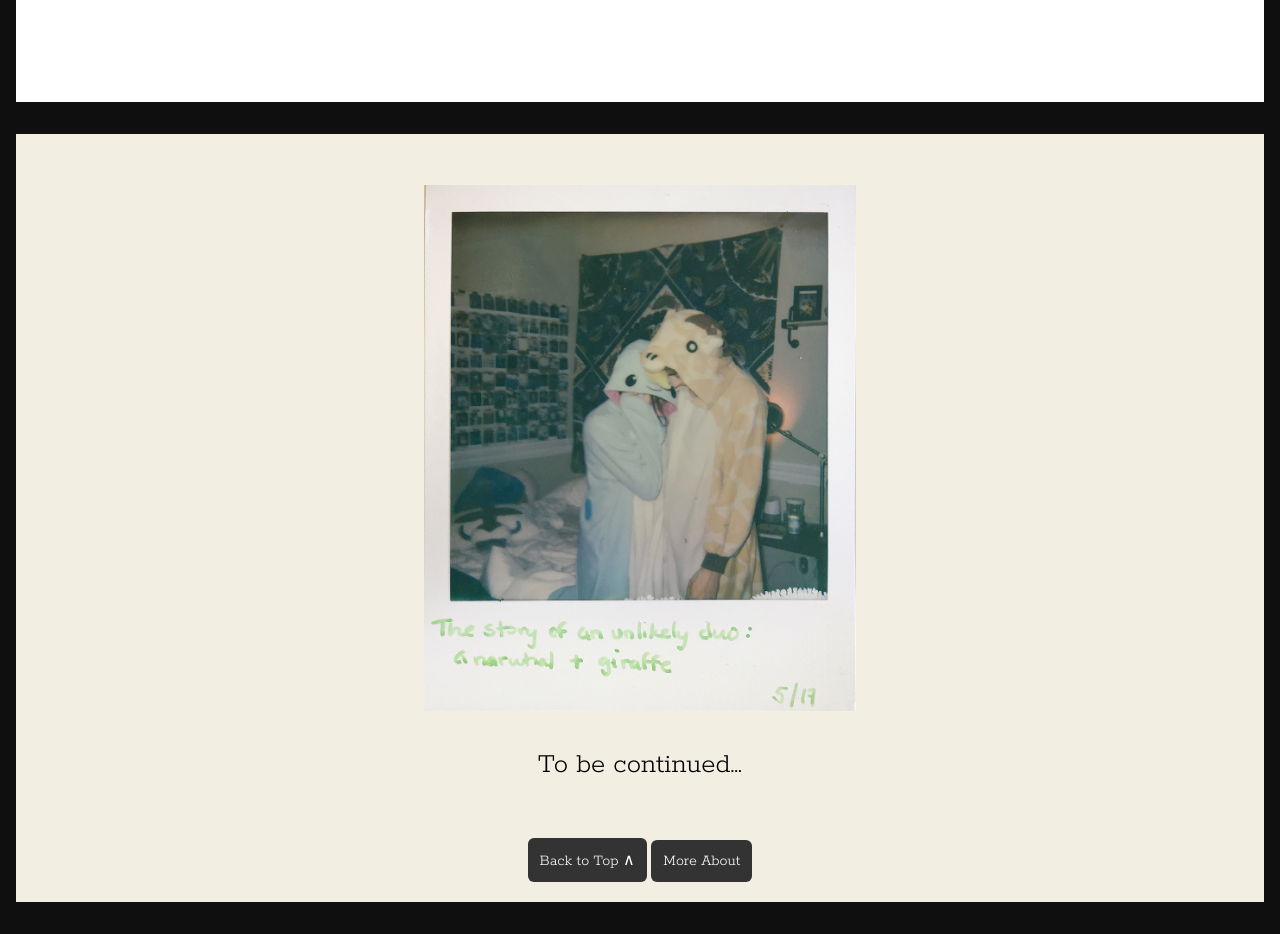
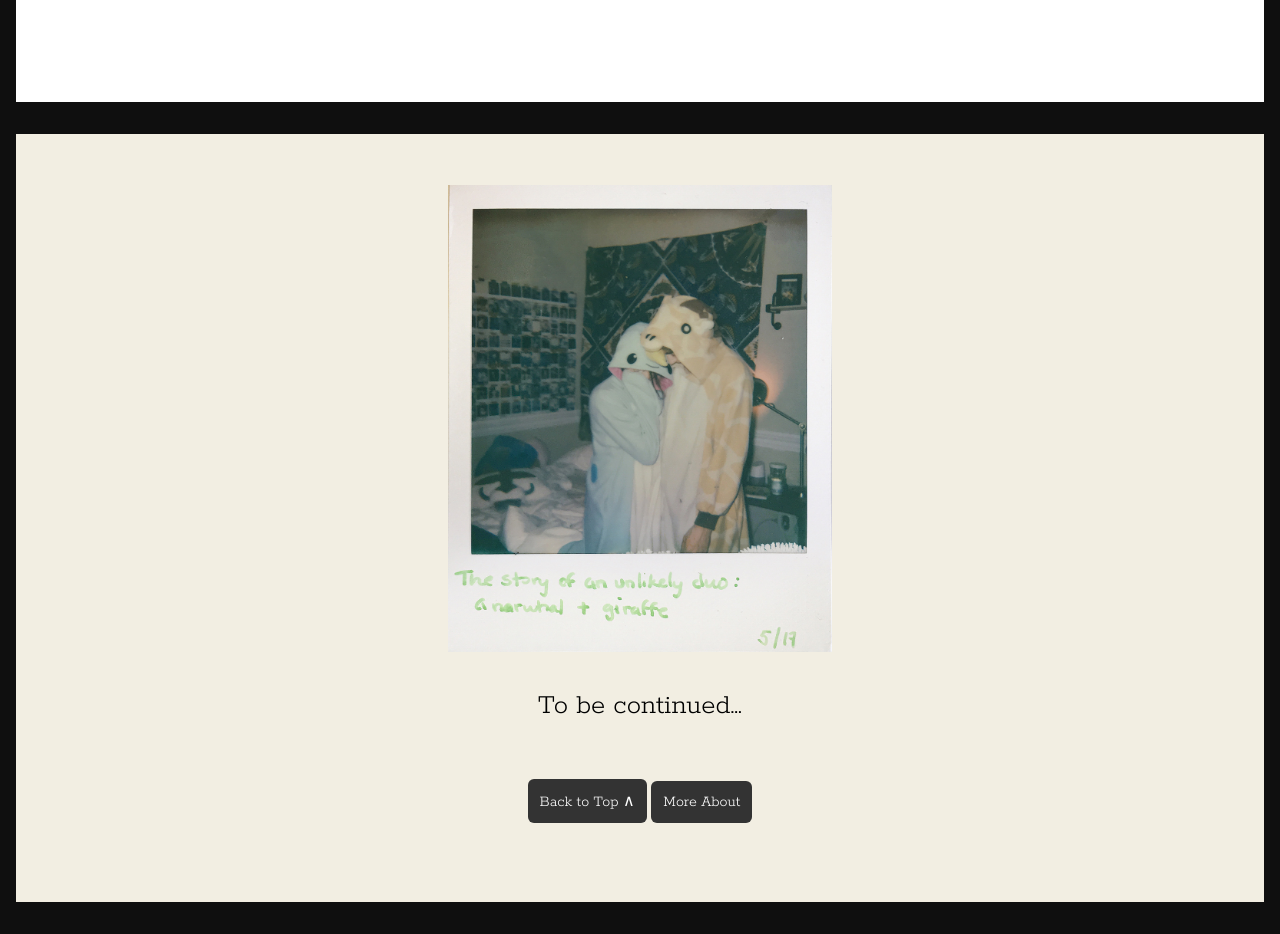
Before and after one commit to narwhalandgiraffe/narwhalandgiraffe.github.io, a plain HTML site: page index.html in a window 1280 px wide. Shown: the part 8700-9634 px from the top of the page. Drawn offline with nearby package versions, Linux system fonts and the light colour scheme.

Commit message:
change size

```diff
--- a/index.html
+++ b/index.html
@@ -97,7 +97,7 @@
 
   <div class="p11 slide">
     <table><tr><td><div>
-       <img src="/img/polaroid.jpg" alt="narwhal+giraffe" class="setting" style="padding-top: 3em;">
+       <img src="/img/polaroid.jpg" alt="narwhal+giraffe" class="setting" style="padding-top: 3em; max-width: 80%;">
        <p>To be continued...</p>
     <div class="button" onClick="goToByScroll('cover')" style="margin-top: 1.5em;">Back to Top &and; </div>
     <div class="button" onClick="goToByScroll('p12')" style="margin-top: 1.5em;">More About</div>
```
